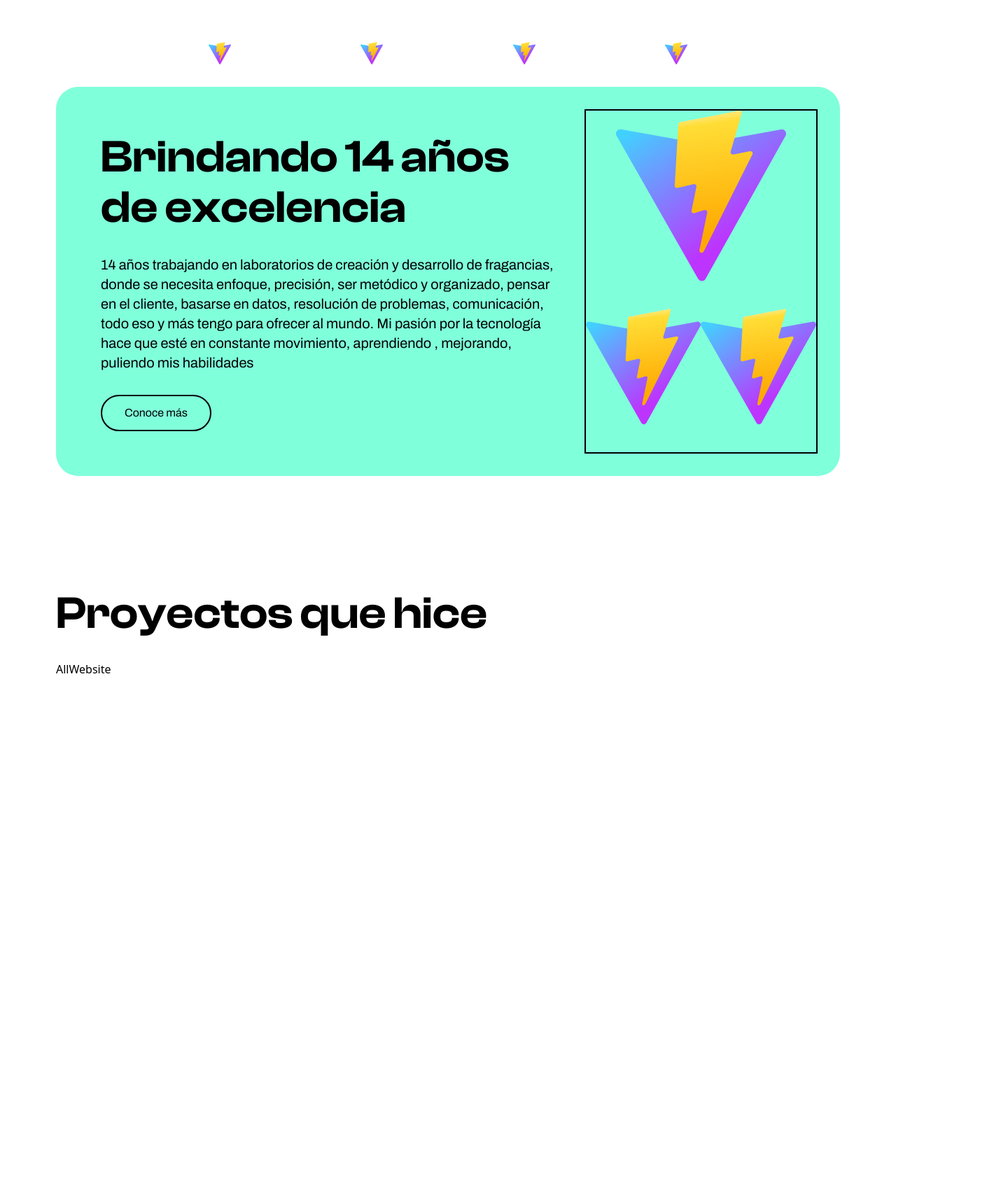
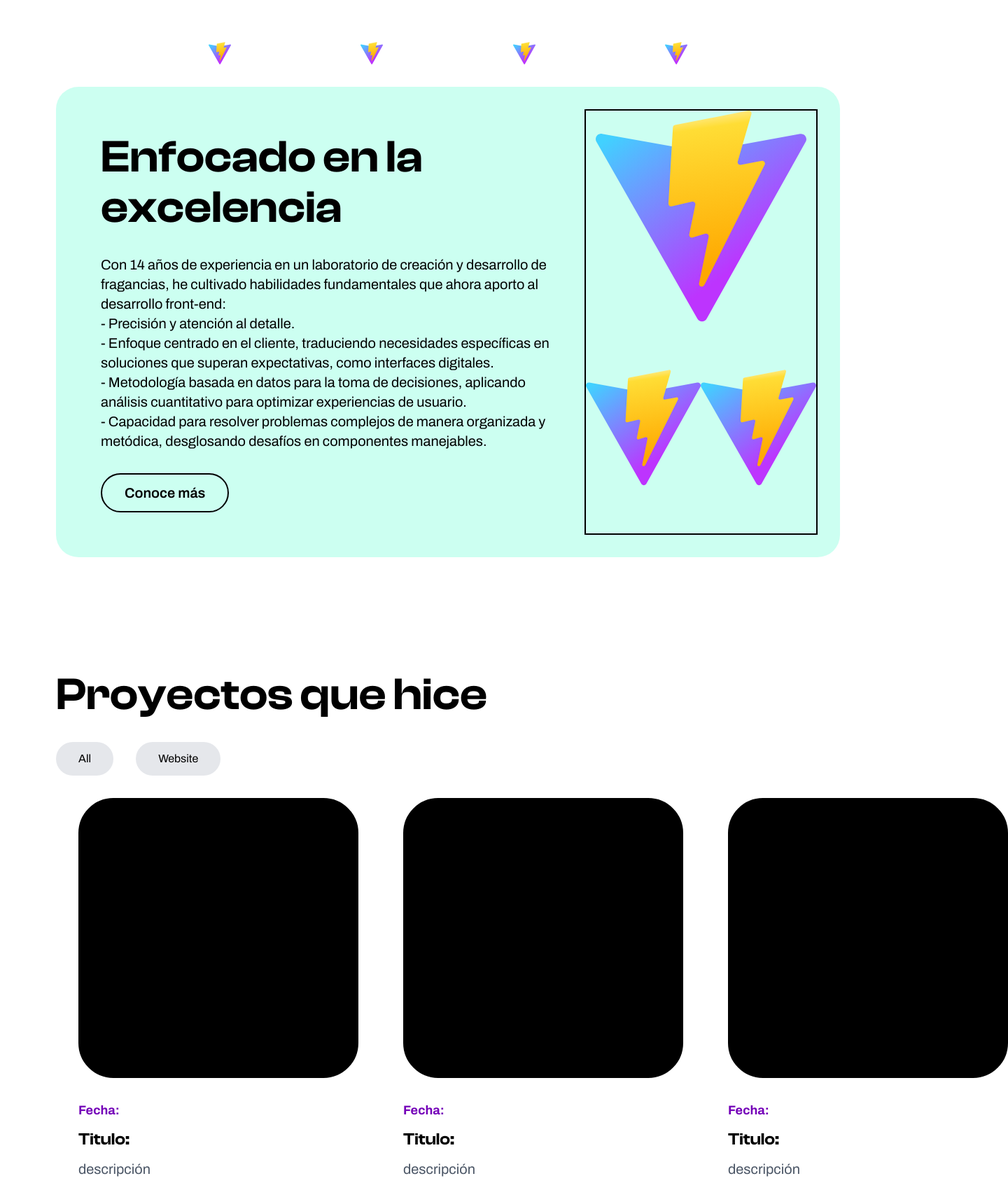
Before and after one commit to jonap51/Profile, a React (Vite) app: page / in a window 1280 px wide. Shown: the part 1032-2752 px from the top of the page at 70% size, 1440 px wide, since content can reach past the window. Before the commit the page ends 2080 px from the top, so only its background shows below. Built offline with nearby package versions, Linux system fonts and the light colour scheme; a web font is replaced by a local one.

Commit message:
comienzo estructura de Contact

```diff
--- a/package.json
+++ b/package.json
@@ -9,6 +9,7 @@
     "preview": "vite preview"
   },
   "devDependencies": {
+    "gh-pages": "^6.3.0",
     "standard": "^17.1.2",
     "vite": "^6.2.0"
   },
--- a/src/App.jsx
+++ b/src/App.jsx
@@ -4,12 +4,12 @@ import { AboutMe } from './pages/AboutMe';
 import { Contact } from './pages/Contact';
 import { Hero } from './pages/Hero';
 import { Proyects } from './pages/Proyects';
+import { CardProjects } from './components/CardProjects';
 
 const App = () => {
 
     /*
 
-            <Contact />
             <Footer />
 */
 
@@ -19,6 +19,7 @@ const App = () => {
             <Hero />
             <AboutMe />
             <Proyects />
+            <Contact />
 
         </div>
     )
--- a/src/Pages/AboutMe.jsx
+++ b/src/Pages/AboutMe.jsx
@@ -14,19 +14,28 @@ const AboutMe = () => {
                 <img src="/vite.svg" alt="" />
             </div>
             { /**Contenedor -Verde- */}
-            <div className='flex justify-between p-8 bg-verde-style  rounded-4xl '>
+            <div className='flex justify-between p-8 bg-verde-style/40  rounded-4xl '>
                 { /**Izquierda del Contenedor */}
                 <div className='flex-2  p-8 '>
                     <div>
                         <h2 className='text-[65px]/18 pb-8 font-[CD-Semibold]'>
-                            Brindando 14 años de excelencia
+                            Enfocado en la excelencia
                         </h2>
                     </div>
                     <div className='text-xl font-archivo '>
-                        <p>14 años trabajando en laboratorios de creación y desarrollo de fragancias, donde se necesita enfoque, precisión, ser metódico y organizado, pensar en el cliente, basarse en datos, resolución de problemas, comunicación, todo eso y más tengo para ofrecer al mundo. Mi pasión por la tecnología hace que esté en constante movimiento, aprendiendo , mejorando, puliendo mis habilidades  </p>
+                        <p>Con 14 años de experiencia en un laboratorio de creación y desarrollo de fragancias, he cultivado habilidades fundamentales que ahora aporto al desarrollo front-end:
+                            <br />
+                            - Precisión y atención al detalle.
+                            <br />
+                            - Enfoque centrado en el cliente, traduciendo necesidades específicas en soluciones que superan expectativas, como interfaces digitales.
+                            <br />
+                            - Metodología basada en datos para la toma de decisiones, aplicando análisis cuantitativo para optimizar experiencias de usuario.
+                            <br />
+                            - Capacidad para resolver problemas complejos de manera organizada y metódica, desglosando desafíos en componentes manejables.
+                        </p>
                     </div>
                     <div className='mt-8'>
-                        <button className='rounded-full border-2 py-3 px-8 font-archivo'>
+                        <button className='rounded-full border-2 py-3 px-8 text-xl font-semibold font-archivo'>
                             Conoce más
                         </button>
                     </div>
--- a/src/Pages/Contact.jsx
+++ b/src/Pages/Contact.jsx
@@ -2,9 +2,26 @@ import React from 'react';
 
 const Contact = () => {
     return (
-        <div className='bg-sky-200'>
-            Contact
-        </div>
+        <section className='m-20 bg-violeta-oscuro-style'>
+            <div className='flex'>
+
+                <div className='flex-1 justify center items-center'>
+                    <h3 className='font-[CD-Semibold] text-white text-6xl'>
+                        ¿Quieres
+                        <span className='text-verde-style'>trabajar</span>
+                        conmigo? Por favor
+                        <span>sientete libre</span>
+                        de contactar conmigo.
+                    </h3>
+                </div>
+                <div className='flex-1 bg-white' >
+                    asd
+                </div>
+
+            </div>
+
+        </section>
+
     )
 }
 
--- a/src/Pages/Proyects.jsx
+++ b/src/Pages/Proyects.jsx
@@ -1,4 +1,5 @@
 import React from 'react';
+import { CardProjects } from '../components/CardProjects';
 
 const Proyects = () => {
     return (
@@ -8,13 +9,20 @@ const Proyects = () => {
                 <div className='text-[65px]/18 pb-8 font-[CD-Semibold]'>
                     <h2>Proyectos que hice</h2>
                 </div>
-                <div>
+                <div className='flex justify-stretch'>
 
-                    <button>All</button>
-                    <button>Website</button>
+                    <button className='rounded-full bg-gray-200 py-3 px-8 font-archivo me-8'>
+                        All
+                    </button>
+                    <button className='rounded-full bg-gray-200 py-3 px-8 font-archivo'>
+                        Website
+                    </button>
                 </div>
-                <div>
 
+                <div className='flex'>
+                    <CardProjects />
+                    <CardProjects />
+                    <CardProjects />
                 </div>
             </div>
         </section >
--- /dev/null
+++ b/src/components/CardProjects.jsx
@@ -0,0 +1,24 @@
+import React from 'react';
+
+const CardProjects = () => {
+    return (
+        <div className='flex-col w-1/2 h-1/2 m-8'>
+            <div className='w-100 h-100  border-2 bg-black rounded-[50px]'>
+            </div>
+            <div className='my-8 flex-col font-archivo  '>
+                <p className=' text-violeta-style text-lg font-bold mt-3'>
+                    Fecha:
+                </p>
+                <h2 className='my-3 font-[CD-Semibold] text-2xl'>
+                    Titulo:
+                </h2>
+                <p className='text-xl text-gray-600'>
+                    descripción
+                </p>
+            </div>
+
+        </div>
+    )
+}
+
+export { CardProjects }
--- a/src/components/Header.jsx
+++ b/src/components/Header.jsx
@@ -3,10 +3,12 @@ import React from 'react';
 const Header = () => {
 
     return (
-        <div className='flex '>
-            <div className='flex justify-center pt-8 flex-1 '>
+        <div className='flex justify-center '>
+            <div className='flex w-[calc(100vw-20em)]'>
+
+                <div className='flex-1  pt-8'>
                     <p className='text-4xl font-[CD-SemiBold] text-transparent bg-clip-text
-                bg-gradient-to-r from-azul-style from-0%  via-white via-20% to-white to-100%'>
+                bg-gradient-to-r from-azul-style from-0%  via-white via-40% to-white to-100%'>
                         Jonatan Paez
                     </p>
                 </div>
@@ -19,6 +21,9 @@ const Header = () => {
 
                 <div className=' flex-1' />
 
+            </div>
+
+
 
         </div>
     )
--- a/src/components/MainBack.jsx
+++ b/src/components/MainBack.jsx
@@ -2,24 +2,26 @@ import React from 'react';
 
 const MainBack = () => {
     return (
-        <div className='w-screen h-[calc(100vh-7em)]'>
+        <div className='w-screen h-[calc(100vh-7em)] '>
             { /**Color Verde*/}
             <div className='absolute z-30
             -right-10 -bottom-60
             size-120 rounded-full
-            bg-verde-style  blur-[150px]'/>
+            bg-verde-style  blur-[150px]
+            animate-pulse'/>
 
             { /**Color Violeta */}
             <div className='absolute z-20
             left-20 top-50
             w-150 h-80 rounded-full
-            bg-violeta-style  blur-[150px]'/>
+            bg-violeta-style  blur-[150px]
+            animate-pulse'/>
 
 
             <p className='h-full w-full flex
             justify-center items-center
             font-[CD-Medium] font-bold text-[150px] text-white
-            blur-[5px] opacity-20'>
+            blur-[5px] opacity-20  '>
                 Scilicet Developer
             </p>
 
--- a/tailwind.config.js
+++ /dev/null
@@ -1,12 +0,0 @@
-module.exports = {
-    content: [
-        "./index.html",
-        "./src/**/*.{js,ts,jsx,tsx}",
-        "./node_modules/@heroicons/**/*.js",
-        // Incluye cualquier otro componente de Hero UI que estés usando
-    ],
-    theme: {
-        extend: {},
-    },
-    plugins: [],
-}
```
Also changed, not shown: 1 other file (tests, documents, lock files or other folders). Lines whose indentation alone changed are shown as unchanged.
